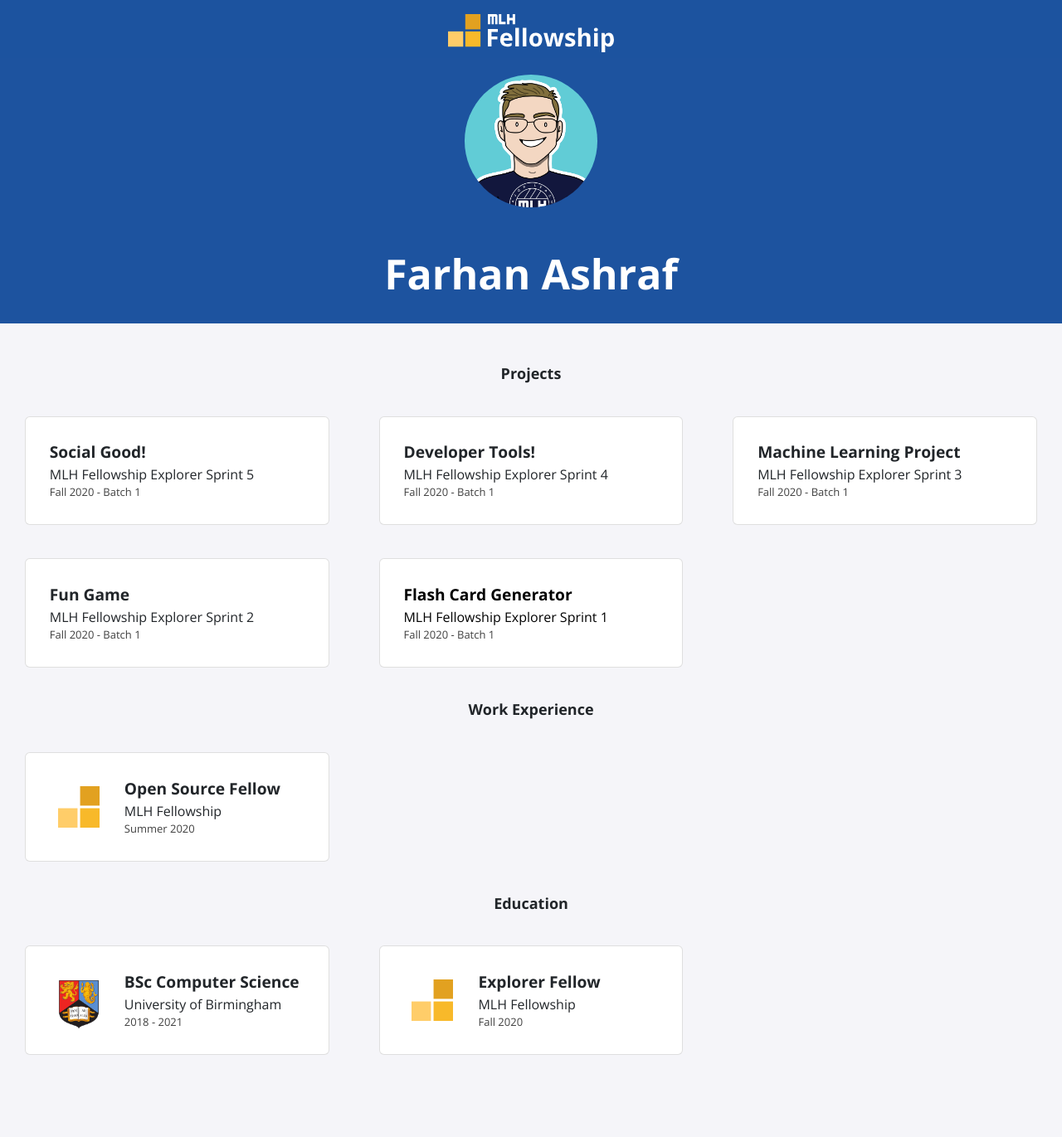
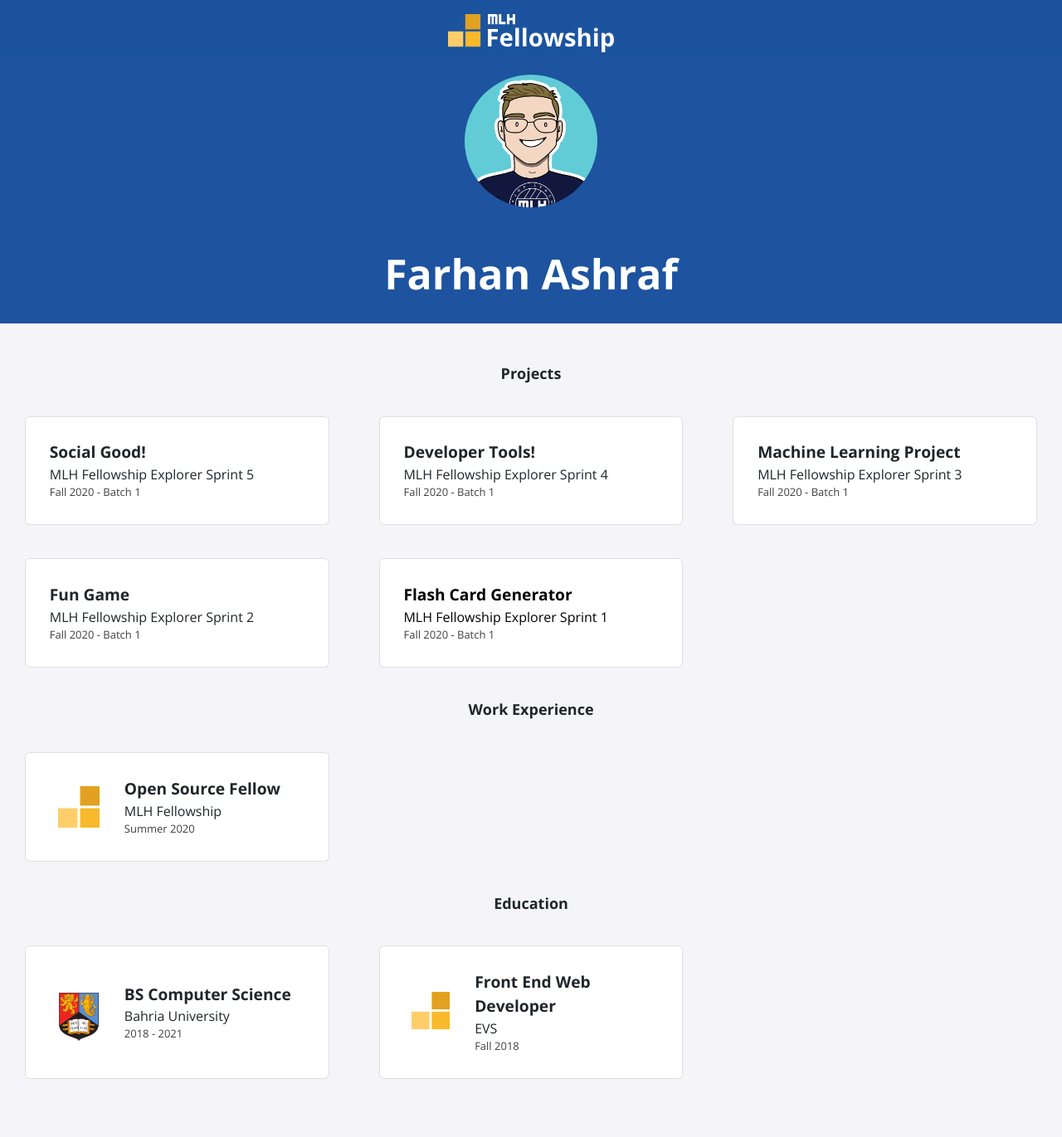
Before and after one commit to farhanashrafdev/OLD-mriceflame.github.io, a Jekyll site: the page built from index.html, in a window 1280 px wide. Shown: the whole page at 83% size. Built offline with Jekyll 4.4.1, drawn with Linux system fonts in a browser that asks for light colours; nearby versions of some CDN libraries; before the commit the page ends 1342 px from its top, so only the background shows below that.

Commit message:
updated my info

```diff
--- a/_data/education.yml
+++ b/_data/education.yml
@@ -1,9 +1,9 @@
-- course: BSc Computer Science
-  institute: University of Birmingham
+- course: BS Computer Science
+  institute: Bahria University
   dates: 2018 - 2021
   logo: uob.png
 
-- course: Explorer Fellow
-  institute: MLH Fellowship
-  dates: Fall 2020
+- course: Front End Web Developer
+  institute: EVS
+  dates: Fall 2018
   logo: fellowship.svg
```
